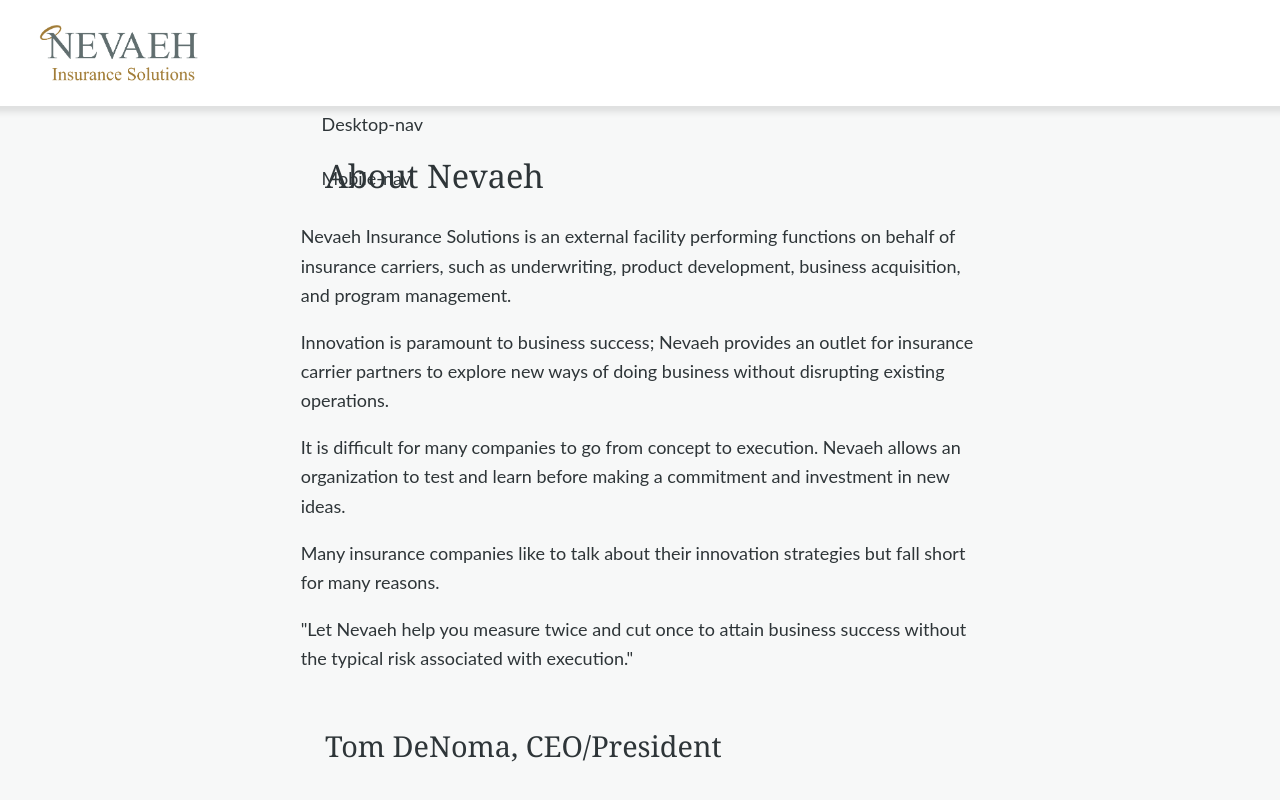
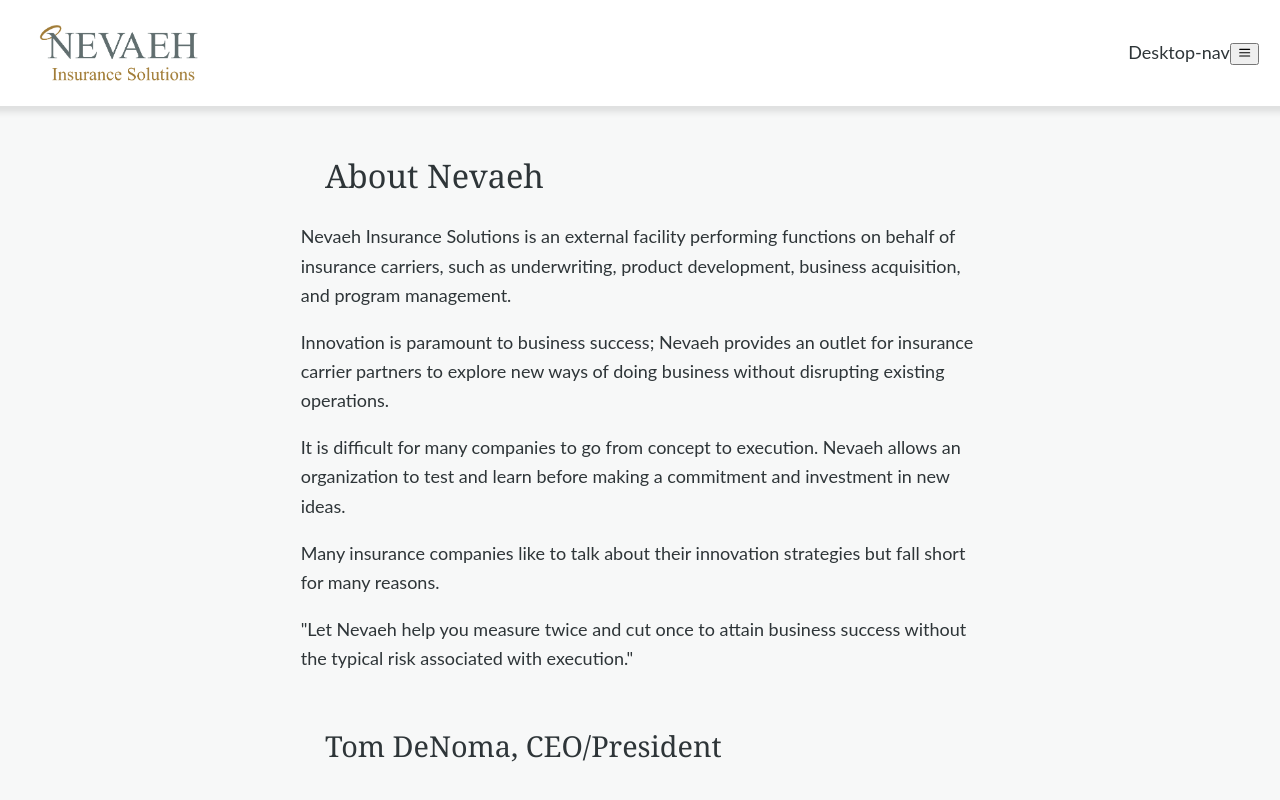
Before and after one commit to DanielSerio/nevaeh, a Next.js app: page / in a window 1280 px wide. Built offline with nearby package versions, Linux system fonts and the light colour scheme.

Commit message:
added menu & useClickOutside

```diff
--- a/components/Header/Header.tsx
+++ b/components/Header/Header.tsx
@@ -1,16 +1,54 @@
-import React from 'react';
+import React, { ReactElement } from 'react';
 import DesktopNav from '../navigation/DesktopNav';
 import MobileNav from '../navigation/MobileNav';
 import HeaderLogoArea from './HeaderLogoArea';
+import { AiFillHome, AiOutlineLineChart, AiOutlineSafety } from 'react-icons/ai'
+import { RiFileUserFill } from 'react-icons/ri'
+import { FaMicroblog } from 'react-icons/fa'
+import HeaderContactInfo from './HeaderContactInfo';
+
+export interface PageLink {
+  icon: ReactElement
+  text: string
+  url: string
+}
 
 export default function Header() {
+  const pages: PageLink[] = [
+    {
+      icon: <AiFillHome />,
+      text: 'Home',
+      url: '/'
+    },
+    {
+      icon: <AiOutlineSafety />,
+      text: 'Nevaeh',
+      url: '/nevaeh'
+    },
+    {
+      icon: <AiOutlineLineChart />,
+      text: 'Nevaeh Advantage',
+      url: '/nevaeh-advantage'
+    },
+    {
+      icon: <RiFileUserFill />,
+      text: 'Tom DeNoma',
+      url: '/tom-denoma'
+    },
+    {
+      icon: <FaMicroblog />,
+      text: 'Blogs',
+      url: '/blogs'
+    }
+  ]
   return (
     <header className="header">
       <section className="container">
         <HeaderLogoArea />
         <nav className='main-nav'>
           <DesktopNav />
-          <MobileNav />
+          <HeaderContactInfo />
+          <MobileNav links={pages} />
         </nav>
       </section>
     </header>
--- /dev/null
+++ b/components/Header/HeaderContactInfo.tsx
@@ -0,0 +1,9 @@
+import React from 'react';
+
+export default function HeaderContactInfo() {
+  return (
+    <div className="header-contact-info">
+
+    </div>
+  );
+}
--- /dev/null
+++ b/components/controls/MenuButton.tsx
@@ -0,0 +1,14 @@
+import React, { ComponentProps } from 'react';
+import { CgMenu } from 'react-icons/cg'
+
+interface MenuButtonProps extends ComponentProps<'button'> { }
+
+export default function MenuButton(Props: MenuButtonProps) {
+  const { ...props } = Props
+
+  return (
+    <button type="button" className="menu-btn" {...props}>
+      <CgMenu />
+    </button>
+  );
+}
--- a/components/navigation/MobileNav.tsx
+++ b/components/navigation/MobileNav.tsx
@@ -1,9 +1,47 @@
-import React from 'react';
+import React, { ComponentProps, RefObject, useCallback, useRef, useState } from 'react';
+import { useClickOutside } from '../../hooks/use-click-outside';
+import { formatClassNames } from '../../utils';
+import MenuButton from '../controls/MenuButton';
+import { PageLink } from '../Header/Header';
 
-export default function MobileNav() {
+interface MobileNavProps extends ComponentProps<'ul'> {
+  links: PageLink[]
+}
+
+export default function MobileNav(Props: MobileNavProps) {
+  const { links, ...props } = Props
+  const [menuIsOpen, setMenuIsOpen] = useState<boolean>(false)
+  const ref: RefObject<HTMLUListElement> = useRef<HTMLUListElement>(null)
+
+  const close = useCallback(
+    () => setMenuIsOpen(false)
+    , [setMenuIsOpen])
+
+  useClickOutside(ref, close, menuIsOpen)
+
+  const toggleIsOpen = useCallback(
+    () => {
+      alert()
+      setMenuIsOpen(!menuIsOpen)
+    }
+    , [menuIsOpen, setMenuIsOpen])
+
+
   return (
-    <ul className="mobile-nav">
-      Mobile-nav
-    </ul>
+    <div className="mobile-nav-container">
+      <MenuButton onClick={toggleIsOpen} />
+      <ul ref={ref} className={formatClassNames('mobile-nav', menuIsOpen ? 'open' : undefined)} {...props}>
+        {Boolean(links) && links.map((link: PageLink) => {
+          return (
+            <li key={link.url}>
+              <a href={link.url} className="text-small">
+                <span className="icon">{link.icon}</span>
+                <span className="text">{link.text}</span>
+              </a>
+            </li>
+          )
+        })}
+      </ul>
+    </div>
   );
 }
--- /dev/null
+++ b/hooks/use-click-outside.tsx
@@ -0,0 +1,24 @@
+import { RefObject, useEffect } from "react";
+
+export function useClickOutside(
+  ref: RefObject<HTMLElement>,
+  callback: () => void,
+  menuIsOpen: boolean
+): void {
+  useEffect(() => {
+    function handler(this: Document, e: MouseEvent) {
+      if (ref && ref.current) {
+        if (
+          menuIsOpen &&
+          !(e.target as HTMLElement).contains(ref.current as HTMLElement)
+        ) callback()
+      }
+    }
+
+    document.addEventListener('click', handler)
+
+    return () => {
+      document.removeEventListener('click', handler)
+    }
+  }, [ref, callback, menuIsOpen])
+}
--- a/package.json
+++ b/package.json
@@ -13,7 +13,8 @@
   "dependencies": {
     "next": "12.1.0",
     "react": "17.0.2",
-    "react-dom": "17.0.2"
+    "react-dom": "17.0.2",
+    "react-icons": "^4.3.1"
   },
   "devDependencies": {
     "@types/next": "^9.0.0",
--- a/styles/component/_index.scss
+++ b/styles/component/_index.scss
@@ -1 +1,2 @@
 @import './card/index';
+@import './nav/index';
--- /dev/null
+++ b/styles/component/nav/_index.scss
@@ -0,0 +1,2 @@
+@import './nav';
+@import './mobile-nav';
--- /dev/null
+++ b/styles/component/nav/_mobile-nav.scss
@@ -0,0 +1,36 @@
+.page nav .mobile-nav {
+  position: absolute;
+  right: 2rem;
+  top: $header-height;
+  background: grey(10, 10);
+  color: grey(10,80);
+  padding: 2ch 0;
+  border-radius: 3px;
+
+  a {
+    line-height: 2rem;
+    width: 180px;
+    display: block;
+
+    .icon {
+      margin: 0 1ch;
+    }
+  }
+
+
+  &:not(.open) {
+    height: 0;
+    width: 0;
+    padding: 0;
+    margin: 0;
+    overflow: hidden;
+    opacity: 0;
+  }
+
+
+  &.open {
+    height: calc(12rem + 4ch);
+    width: fit-content;
+    opacity: 1;
+  }
+}
--- /dev/null
+++ b/styles/component/nav/_nav.scss
@@ -0,0 +1,5 @@
+.header nav {
+  display: flex;
+  align-items: center;
+  justify-content: space-between;
+}
--- a/styles/core/layout/_header.scss
+++ b/styles/core/layout/_header.scss
@@ -34,6 +34,9 @@
     height: 100%;
     width: 100%;
     z-index: 9999;
+    display: flex;
+    align-items: center;
+    justify-content: space-between;
   }
 }
 
--- a/styles/core/reset/_ul.scss
+++ b/styles/core/reset/_ul.scss
@@ -15,3 +15,10 @@
 footer ul {
   list-style-image: url('/bullet-accent.svg');
 }
+
+nav ul,
+nav .inverted ul,
+.page nav ul {
+  list-style-type: none;
+  list-style-image: none;
+}
```
Also changed, not shown: 1 other file (tests, documents, lock files or other folders).
